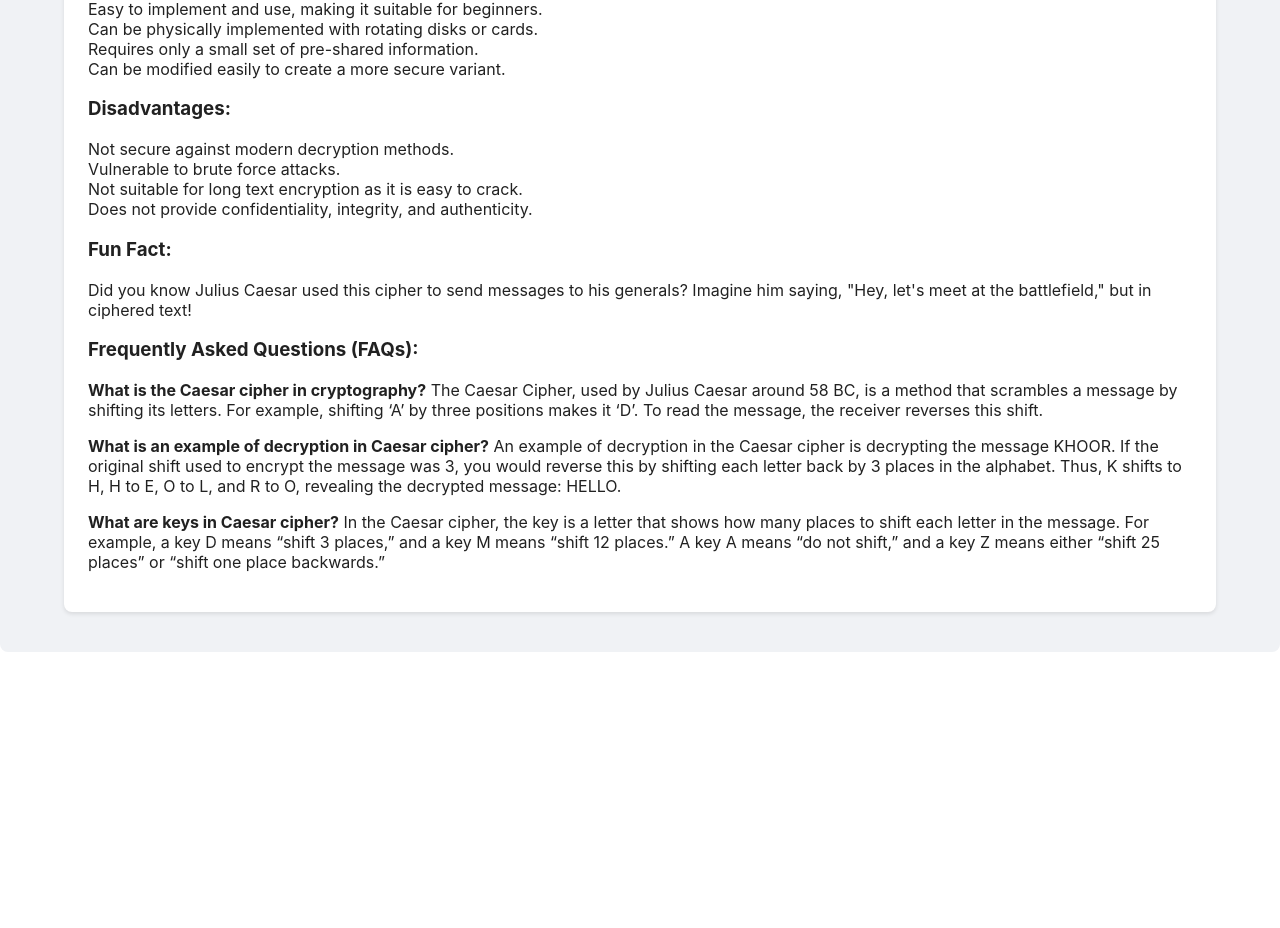
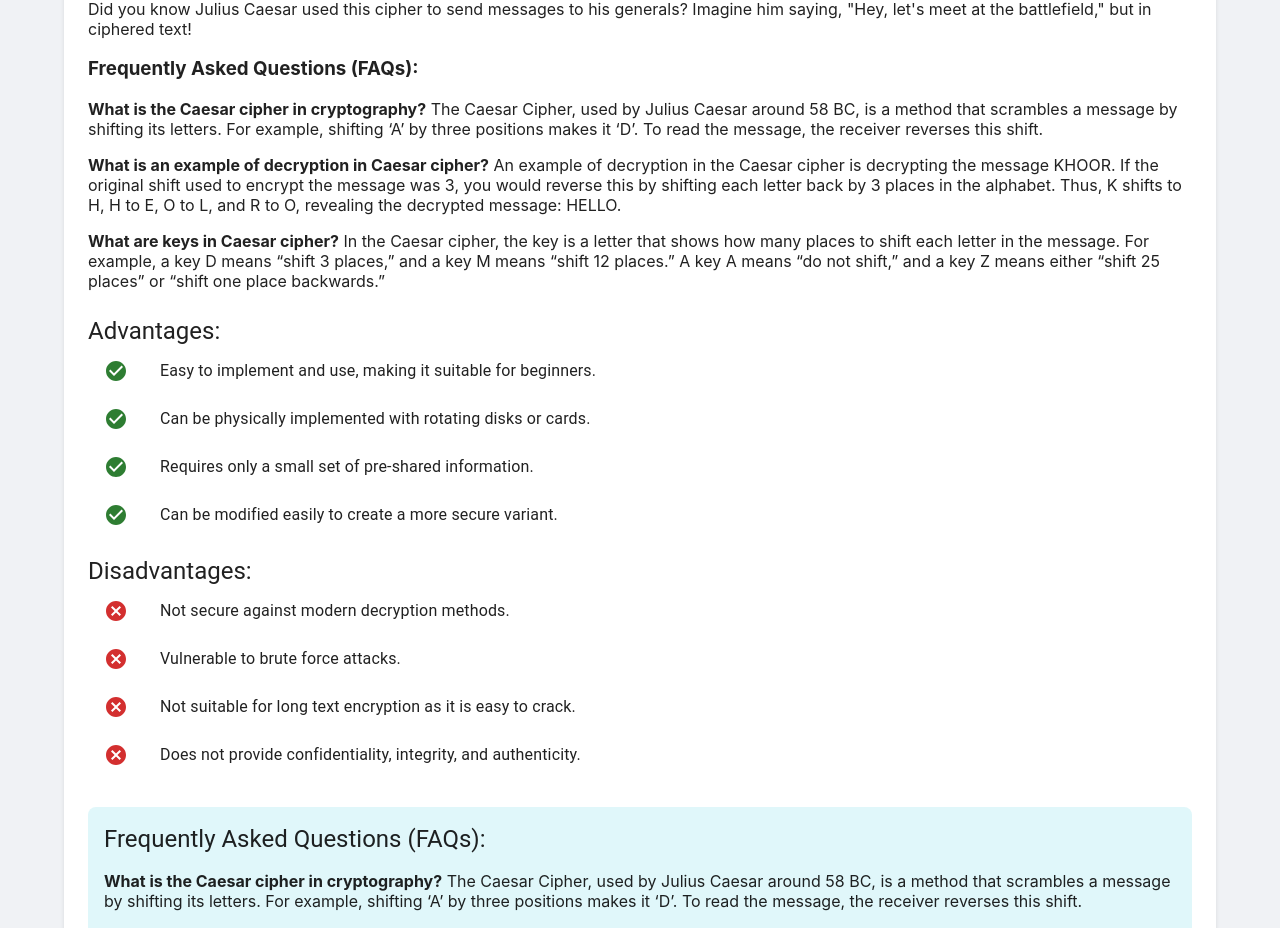
Before and after one commit to Varsha333175/caesar-cipher-tool, a React (Create React App) app: page /caesar-cipher-tool/explanation in a window 1280 px wide. Shown: the part 801-1729 px from the top of the page. Before the commit the page ends 1473 px from the top, so only its background shows below. Built offline with nearby package versions, Linux system fonts and the light colour scheme.

Commit message:
deployement  files

```diff
--- a/src/components/Explanation.js
+++ b/src/components/Explanation.js
@@ -1,9 +1,12 @@
 import React from 'react';
-import { Container, Typography, Box, Paper } from '@mui/material';
+import { Container, Typography, Box, Paper, List, ListItem, ListItemIcon, ListItemText } from '@mui/material';
 import LockIcon from '@mui/icons-material/Lock';
 import KeyIcon from '@mui/icons-material/VpnKey';
 import HistoryIcon from '@mui/icons-material/History';
 import LightbulbIcon from '@mui/icons-material/Lightbulb';
+import RotateLeftIcon from '@mui/icons-material/RotateLeft';
+import CheckCircleIcon from '@mui/icons-material/CheckCircle';
+import CancelIcon from '@mui/icons-material/Cancel';
 import styled from '@emotion/styled';
 import ReactMarkdown from 'react-markdown';
 import { Prism as SyntaxHighlighter } from 'react-syntax-highlighter';
@@ -28,6 +31,13 @@ const HeaderBox = styled(Box)`
   display: flex;
   align-items: center;
   margin-bottom: 16px;
+`;
+
+const FAQsBox = styled(Box)`
+  padding: 16px;
+  background-color: #e0f7fa;
+  border-radius: 8px;
+  margin-top: 20px;
 `;
 
 const CodeBlock = ({ value }) => (
@@ -66,18 +76,6 @@ For example, if the shift is 3, then the letter A would be replaced by the lette
 
 The encrypted message is now “KHOOR”.
 
-### Advantages:
-- Easy to implement and use, making it suitable for beginners.
-- Can be physically implemented with rotating disks or cards.
-- Requires only a small set of pre-shared information.
-- Can be modified easily to create a more secure variant.
-
-### Disadvantages:
-- Not secure against modern decryption methods.
-- Vulnerable to brute force attacks.
-- Not suitable for long text encryption as it is easy to crack.
-- Does not provide confidentiality, integrity, and authenticity.
-
 ### Fun Fact:
 Did you know Julius Caesar used this cipher to send messages to his generals? Imagine him saying, "Hey, let's meet at the battlefield," but in ciphered text!
 
@@ -91,62 +89,68 @@ An example of decryption in the Caesar cipher is decrypting the message KHOOR. I
 **What are keys in Caesar cipher?**
 In the Caesar cipher, the key is a letter that shows how many places to shift each letter in the message. For example, a key D means “shift 3 places,” and a key M means “shift 12 places.” A key A means “do not shift,” and a key Z means either “shift 25 places” or “shift one place backwards.”
     `,
+    advantages: [
+      "Easy to implement and use, making it suitable for beginners.",
+      "Can be physically implemented with rotating disks or cards.",
+      "Requires only a small set of pre-shared information.",
+      "Can be modified easily to create a more secure variant."
+    ],
+    disadvantages: [
+      "Not secure against modern decryption methods.",
+      "Vulnerable to brute force attacks.",
+      "Not suitable for long text encryption as it is easy to crack.",
+      "Does not provide confidentiality, integrity, and authenticity."
+    ]
   },
-  vigenere: {
-    title: "Vigenère Cipher",
-    icon: <KeyIcon fontSize="large" />,
+  rot13: {
+    title: "ROT13 Cipher",
+    icon: <RotateLeftIcon fontSize="large" />,
     description: `
-The Vigenère Cipher is a method of encrypting alphabetic text by using a simple form of polyalphabetic substitution. This method uses a keyword to generate different Caesar Ciphers for different letters in the message.
+The ROT13 Cipher is a special case of the Caesar Cipher with a shift of 13. This means that each letter is shifted 13 places forward in the alphabet. For example, 'A' becomes 'N', 'B' becomes 'O', and so on. Applying ROT13 twice returns the original text.
 
-### What is Vigenère Cipher Technique?
-Imagine you're using a secret code word to send messages to your friends. Each letter in your message is shifted by a different amount, determined by the letters in the keyword. It's like a Caesar Cipher, but with a twist!
+### What is ROT13 Cipher Technique?
+Imagine a simple way to scramble your text so that it becomes unreadable to others unless they apply the same scrambling technique. ROT13 does exactly that by shifting each letter by 13 positions in the alphabet.
 
 ### Example:
-- **Plaintext:** ATTACKATDAWN
-- **Keyword:** LEMON
+- **Plaintext:** HELLO
+- **Ciphertext:** URYYB
 
-To encrypt, we repeat the keyword to match the length of the plaintext:
-LEMONLEMONLE
-
-Next, we shift each letter of the plaintext by the number of positions defined by the corresponding letter of the keyword (A=0, B=1, ..., Z=25).
-
-**Encryption:**
-- A (shift by L) → L
-- T (shift by E) → X
-- T (shift by M) → F
-- A (shift by O) → O
-- C (shift by N) → P
-- K (shift by L) → V
-- A (shift by E) → E
-- T (shift by M) → F
-- D (shift by O) → R
-- A (shift by N) → N
-- W (shift by L) → H
-- N (shift by E) → R
-
-**Ciphertext:** LXFOPVEFRNHR
+**Encryption and Decryption:**
+- A (shift 13) → N
+- B (shift 13) → O
+- C (shift 13) → P
+- D (shift 13) → Q
+- ...
 
 ### Advantages:
-- Harder to break than Caesar Cipher due to the use of multiple shifts.
-- Effective for encrypting longer texts.
+- Extremely simple to implement.
+- Can be used as a basic obfuscation method.
 
 ### Disadvantages:
-- Still susceptible to frequency analysis if the keyword is known or guessed.
-- Requires a shared keyword between sender and receiver.
+- Provides no real cryptographic security.
+- Easily reversible by applying the same algorithm.
 
 ### Fun Fact:
-The Vigenère Cipher was once considered unbreakable and was known as "le chiffre indéchiffrable" (the indecipherable cipher) until it was broken in the 19th century.
+ROT13 is often used in online forums to hide spoilers, puzzle solutions, or sensitive content that readers might not want to see immediately.
 
 ### Frequently Asked Questions (FAQs):
-**What is the Vigenère cipher?**
-The Vigenère Cipher is a method of encrypting alphabetic text by using a keyword to apply a series of Caesar Ciphers to the plaintext.
+**What is the ROT13 cipher?**
+The ROT13 Cipher is a method of encoding text by shifting each letter 13 places forward in the alphabet. It is a special case of the Caesar Cipher.
 
-**How do you encrypt using the Vigenère cipher?**
-To encrypt using the Vigenère cipher, align the keyword with the plaintext, then shift each letter of the plaintext by the number of positions defined by the corresponding letter of the keyword.
+**How do you encrypt using the ROT13 cipher?**
+To encrypt using the ROT13 cipher, shift each letter in the plaintext by 13 positions in the alphabet.
 
-**What makes the Vigenère cipher more secure than the Caesar cipher?**
-The Vigenère cipher is more secure than the Caesar cipher because it uses multiple shifts, making it harder to break through simple brute force attacks.
+**Why is the ROT13 cipher not secure?**
+The ROT13 cipher is not secure because it is easily reversible by applying the same algorithm, providing no real cryptographic security.
     `,
+    advantages: [
+      "Extremely simple to implement.",
+      "Can be used as a basic obfuscation method."
+    ],
+    disadvantages: [
+      "Provides no real cryptographic security.",
+      "Easily reversible by applying the same algorithm."
+    ]
   },
   atbash: {
     title: "Atbash Cipher",
@@ -189,6 +193,14 @@ To encrypt or decrypt using the Atbash cipher, replace each letter in the plaint
 **Why is the Atbash cipher not secure?**
 The Atbash cipher is not secure because it has only one possible key and provides no real security against modern cryptographic attacks.
     `,
+    advantages: [
+      "Simple to use and understand.",
+      "No need for a key or complex calculations."
+    ],
+    disadvantages: [
+      "Very easy to break as it has only one possible key.",
+      "Provides no real security in modern contexts."
+    ]
   },
   affine: {
     title: "Affine Cipher",
@@ -247,6 +259,14 @@ To encrypt using the Affine cipher, convert each letter to its numeric equivalen
 **Why are 'a' and 26 required to be coprime in the Affine cipher?**
 'a' and 26 must be coprime to ensure that the encryption function is reversible and a unique decryption function exists.
     `,
+    advantages: [
+      "More secure than simple substitution ciphers.",
+      "Uses mathematical functions for encryption and decryption."
+    ],
+    disadvantages: [
+      "Requires the keys 'a' and 'b' to be shared securely.",
+      "Not as secure as modern encryption techniques."
+    ]
   },
 };
 
@@ -279,8 +299,36 @@ const Explanation = ({ cipherType }) => {
             </Typography>
           </HeaderBox>
           <ReactMarkdown components={renderers}>
-            {explanation.description}
+            {explanation.description.split("### Advantages:")[0]}
           </ReactMarkdown>
+          <List>
+            <Typography variant="h5">Advantages:</Typography>
+            {explanation.advantages.map((advantage, index) => (
+              <ListItem key={index}>
+                <ListItemIcon>
+                  <CheckCircleIcon color="success" />
+                </ListItemIcon>
+                <ListItemText primary={advantage} />
+              </ListItem>
+            ))}
+          </List>
+          <List>
+            <Typography variant="h5">Disadvantages:</Typography>
+            {explanation.disadvantages.map((disadvantage, index) => (
+              <ListItem key={index}>
+                <ListItemIcon>
+                  <CancelIcon color="error" />
+                </ListItemIcon>
+                <ListItemText primary={disadvantage} />
+              </ListItem>
+            ))}
+          </List>
+          <FAQsBox>
+            <Typography variant="h5">Frequently Asked Questions (FAQs):</Typography>
+            <ReactMarkdown components={renderers}>
+              {explanation.description.split("### Frequently Asked Questions (FAQs):")[1]}
+            </ReactMarkdown>
+          </FAQsBox>
         </ExplanationBox>
       </Container>
     </Section>
```
